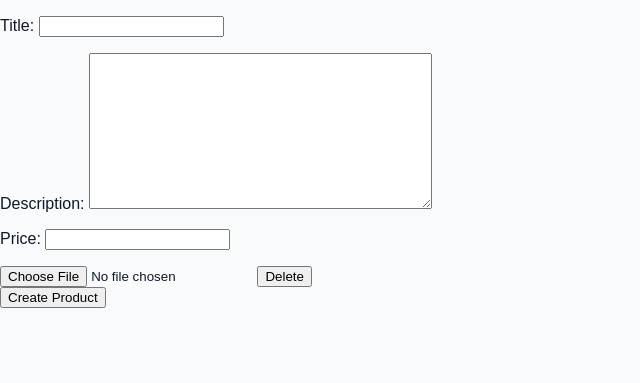
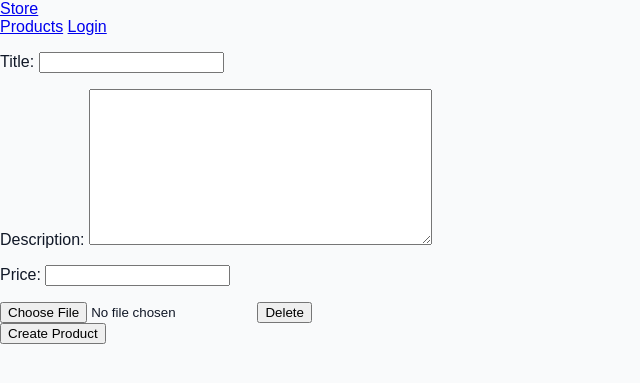
Before and after one commit to veltorex/django-ecommerce, a Django app: page /products/create/ in a window 1280 px wide. Shown: the top 383 px of the page, without its empty margins (0-640 px from the left). Run offline with Django 5.2, Linux system fonts and the light colour scheme.

Commit message:
create base navbar

```diff
--- a/templates/base.html
+++ b/templates/base.html
@@ -9,6 +9,7 @@
     {% block extra_css %}{% endblock extra_css %}
 </head>
 <body>
+    {% include 'components/navbar.html' %}
     {% block content %}{% endblock content %}
 
     {% block javascript %}{% endblock javascript %}
--- /dev/null
+++ b/templates/components/navbar.html
@@ -0,0 +1,8 @@
+<nav class="navbar">
+    <a href="{% url 'product-list' %}" class="navbar__brand">Store</a>
+
+    <div class="navbar__links">
+        <a href="{% url 'product-list' %}">Products</a>
+        <a href="#">Login</a>
+    </div>
+</nav>
```
Also changed, not shown: static/css/components/navbar.css (added).
